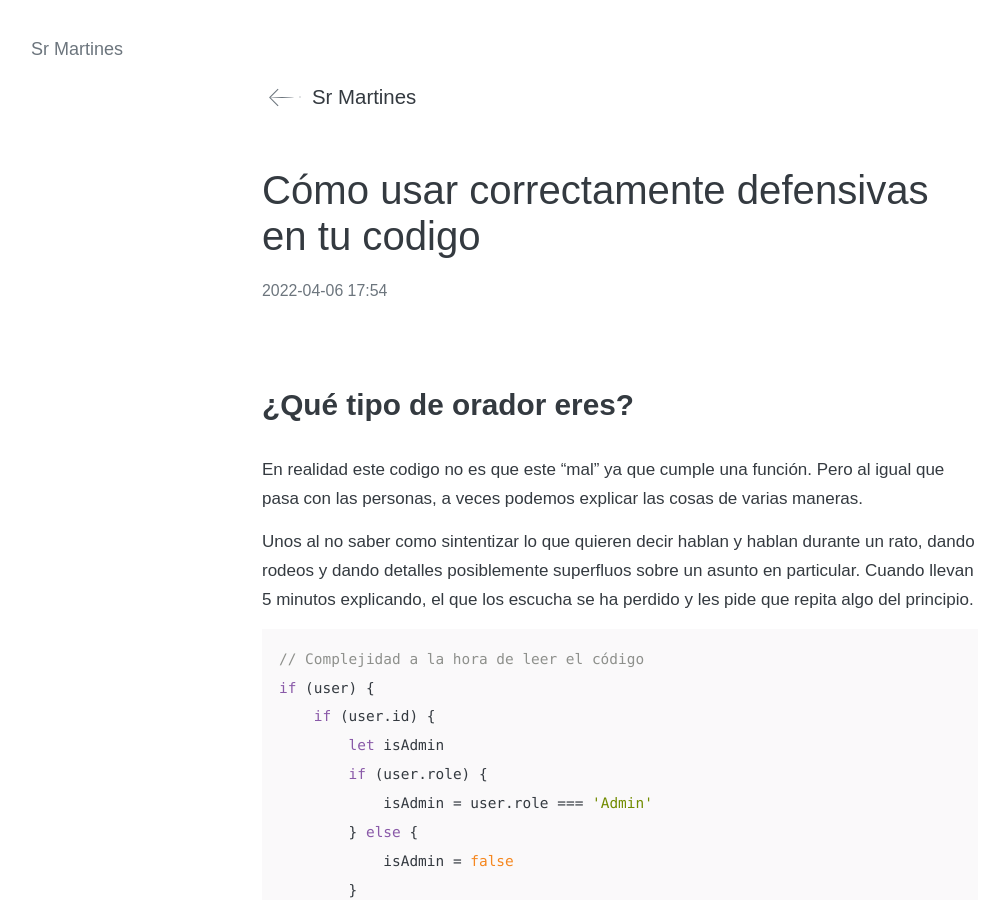
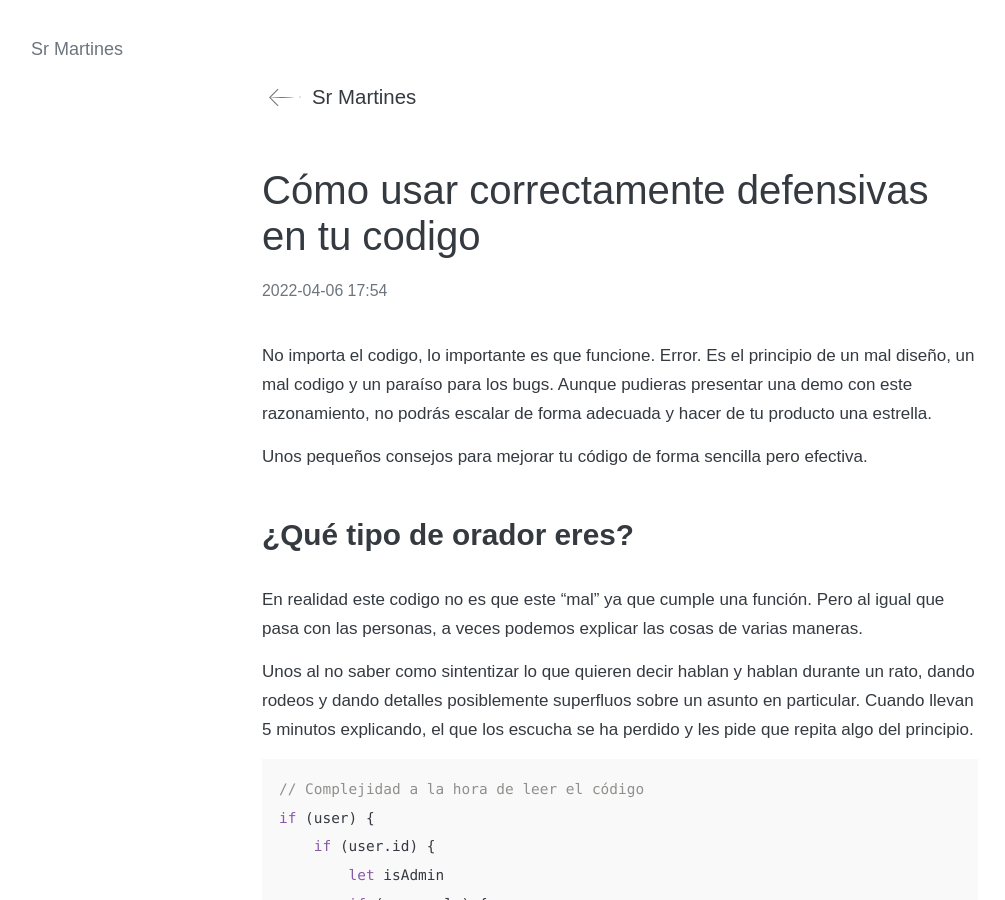
Before and after one commit to ewiggin/srmartines, a Jekyll site: the page built from _posts/2022-04-06-usar-correctamente-defensivas.md, in a window 1280 px wide and 900 px high. Shown: the whole window, without its empty margins (20-1025 px from the left). Built offline with Jekyll 4.4.1, drawn with Linux system fonts in a browser that asks for light colours.

Commit message:
add excerpt

```diff
--- a/_posts/2022-04-06-usar-correctamente-defensivas.md
+++ b/_posts/2022-04-06-usar-correctamente-defensivas.md
@@ -3,8 +3,14 @@ title: Cómo usar correctamente defensivas en tu codigo
 date: 2022-04-06 16:54:00 +01:00
 code: true
 category: off-topic
-keywords: off-topic, code, best-practices
+keywords: off-topic, code, best practices, typescript
 ---
+
+No importa el codigo, lo importante es que funcione. Error. Es el principio de un mal diseño, un mal codigo y un paraíso para los bugs. Aunque pudieras presentar una demo con este razonamiento, no podrás escalar de forma adecuada y hacer de tu producto una estrella.
+
+Unos pequeños consejos para mejorar tu código de forma sencilla pero efectiva.
+
+<!--more-->
 
 ## ¿Qué tipo de orador eres?
 
```
